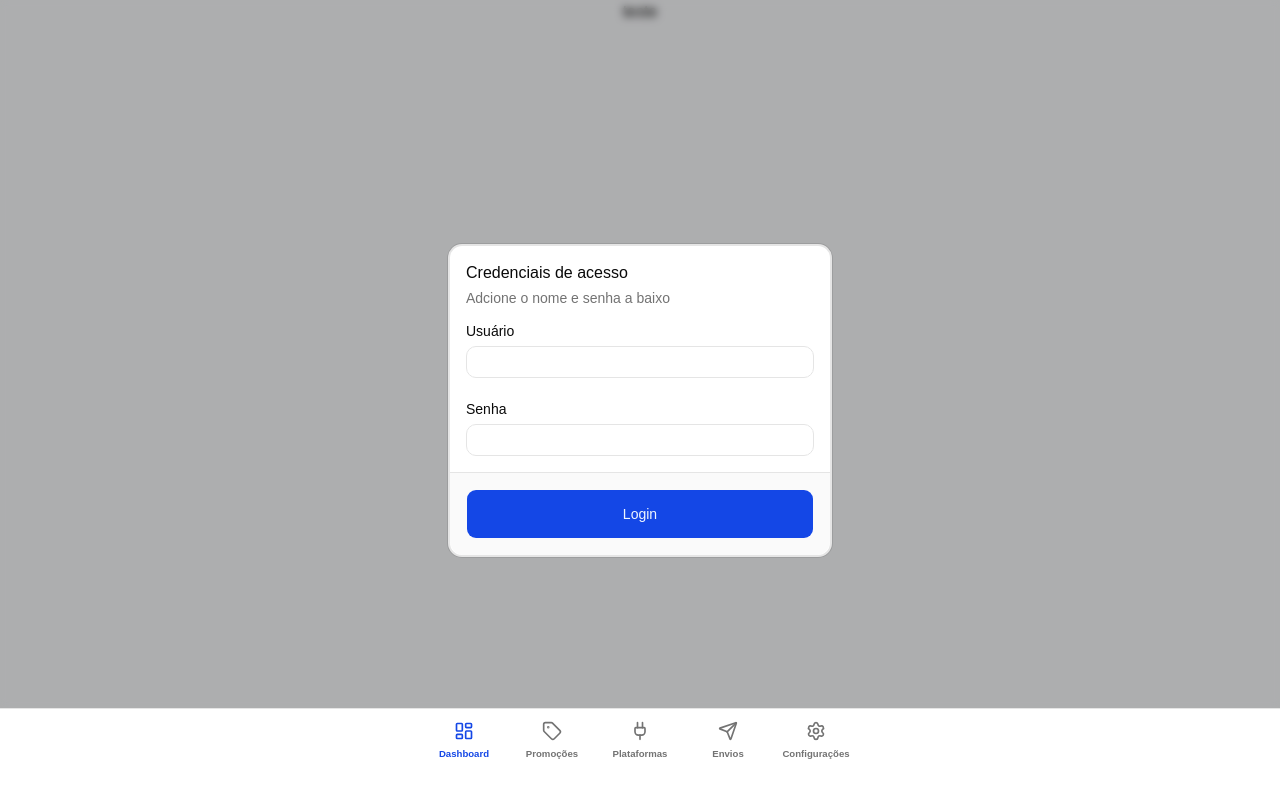
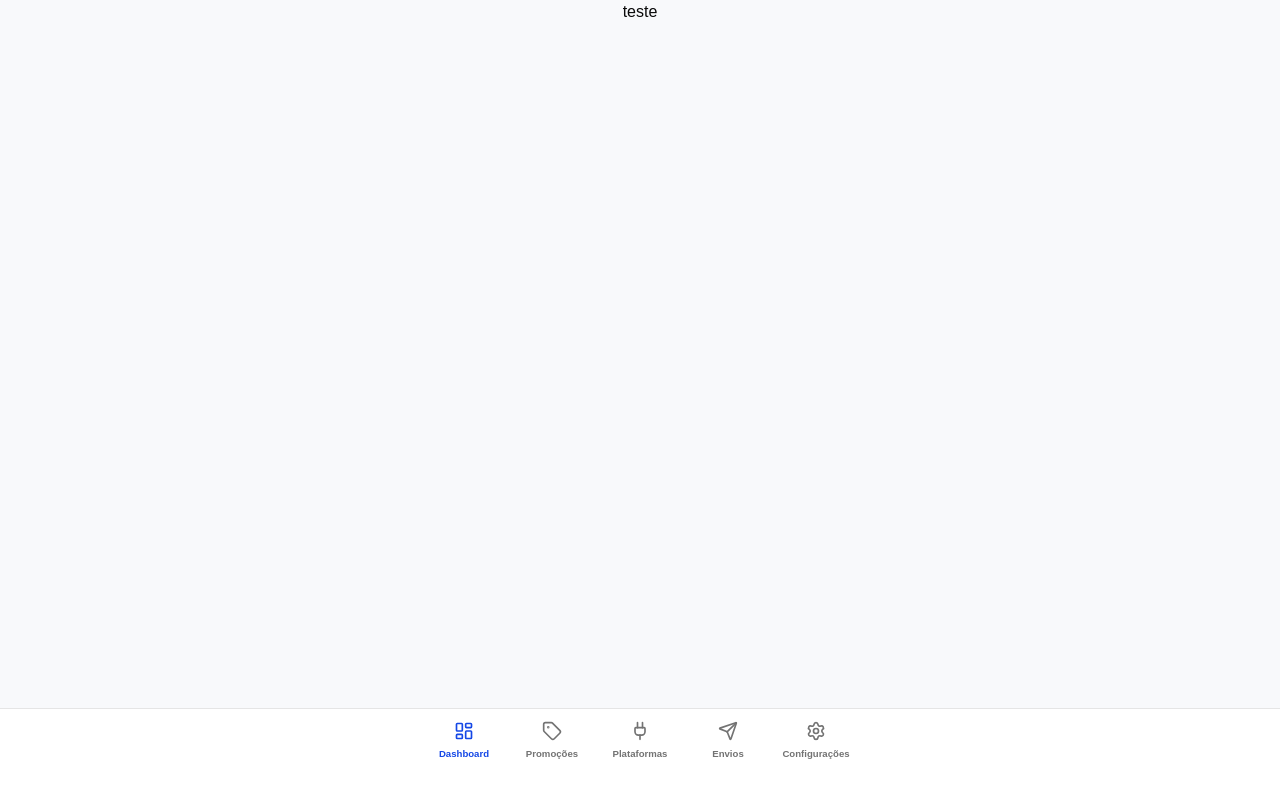
Before and after one commit to Rhuann01/loot, a React (Vite) app in the folder frontend/: page / in a window 1280 px wide. Built offline with nearby package versions, Linux system fonts and the light colour scheme.

Commit message:
feat: update .gitignore and package.json for new dependencies; modify App component login state

```diff
--- a/frontend/package.json
+++ b/frontend/package.json
@@ -7,7 +7,8 @@
     "dev": "vite",
     "build": "tsc -b && vite build",
     "lint": "oxlint",
-    "preview": "vite preview"
+    "preview": "vite preview",
+    "shot": "node scripts/shot.mjs"
   },
   "dependencies": {
     "@base-ui/react": "^1.8.0",
@@ -30,6 +31,7 @@
     "@types/react-dom": "^19.2.4",
     "@vitejs/plugin-react": "^6.1.0",
     "oxlint": "^1.79.0",
+    "puppeteer-core": "^25.13.0",
     "typescript": "~6.0.2",
     "vite": "^8.2.2"
   }
--- a/frontend/src/App.tsx
+++ b/frontend/src/App.tsx
@@ -18,7 +18,7 @@ const screens: Record<number, React.ReactNode> = {
 
 function App() {
   const [index, setIndex] = useState(1);
-  const [login] = useState(true);
+  const [login] = useState(false);
 
   return (
     <main className=" overflow-hidden w-full bg-background h-full flex flex-col justify-center items-center">
```
Also changed, not shown: 2 other files (tests, documents, lock files or other folders).
